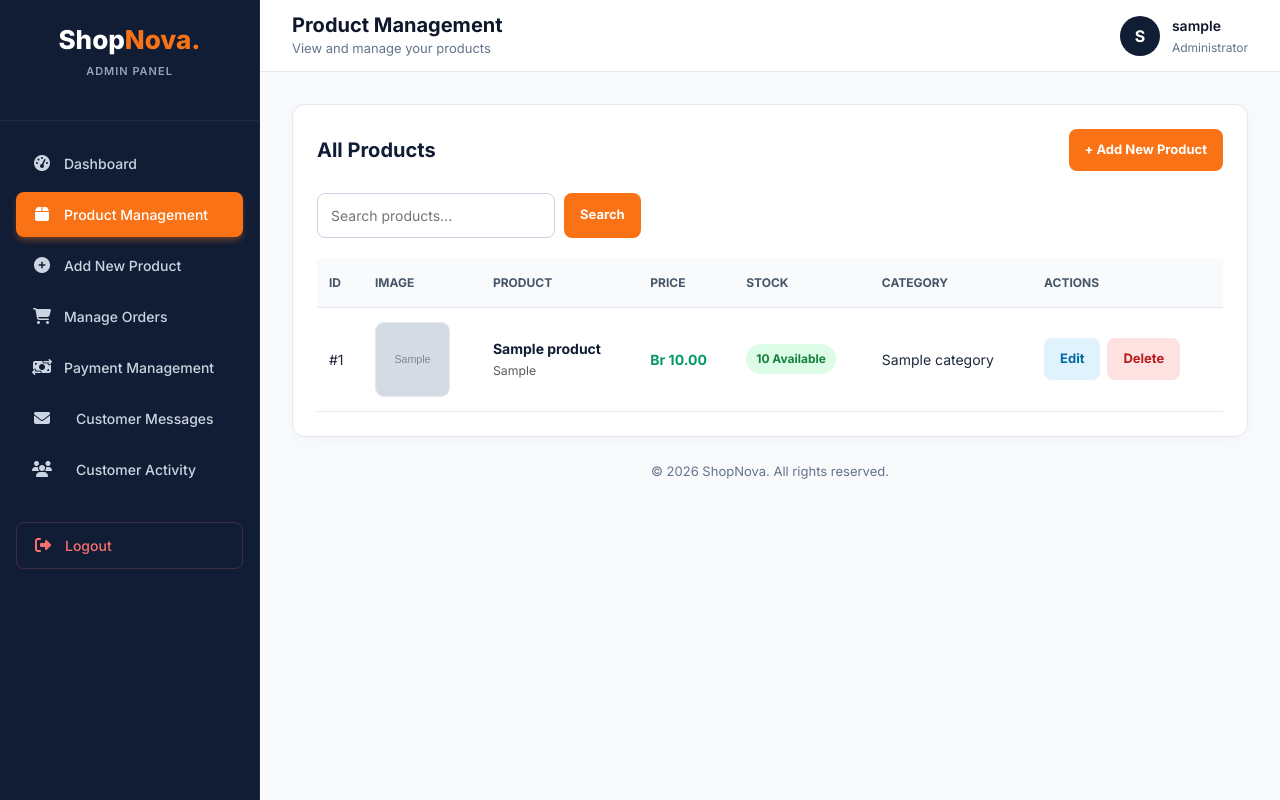
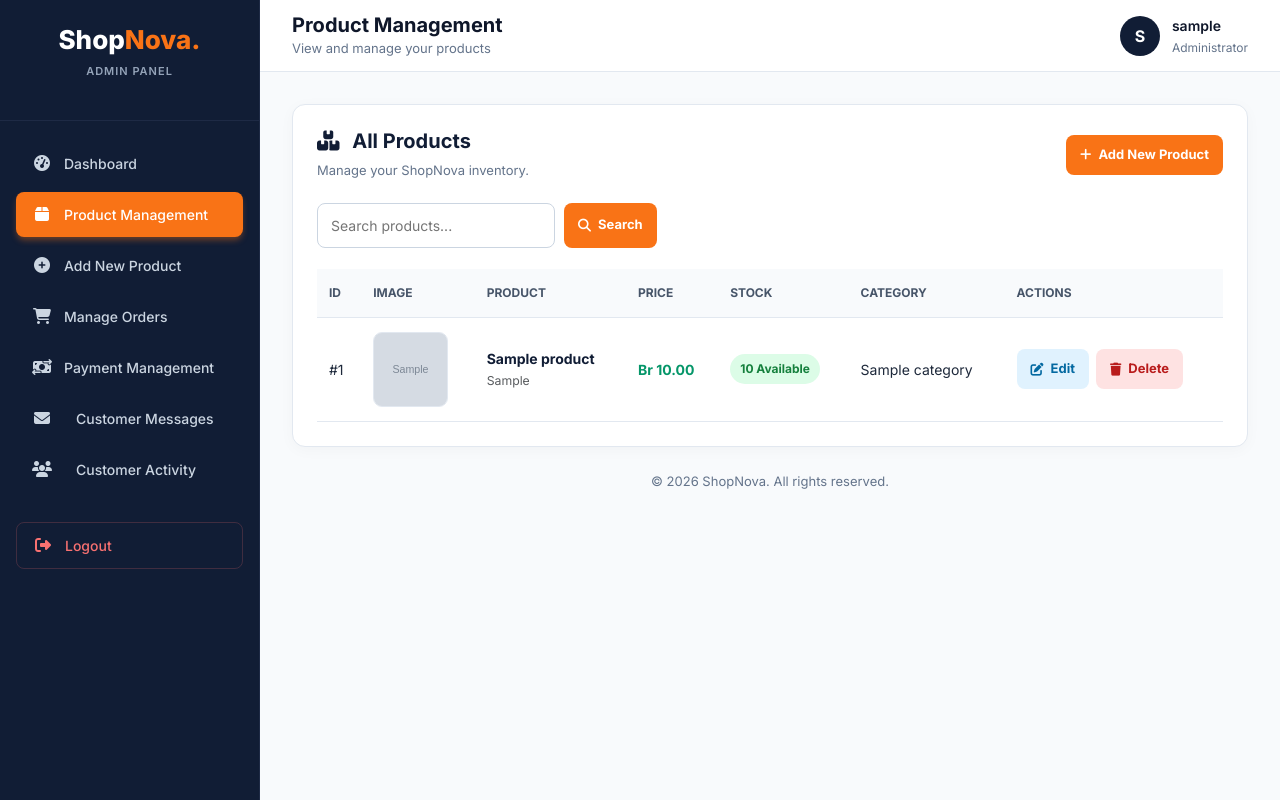
Before and after one commit to tadege4340-web/tadegemarket, a Flask app: page /admin/products in a window 1280 px wide. Run offline with Flask 3, Linux system fonts and the light colour scheme; the visitor is signed in with stand-in values (Sample User, id 1); tables that the repository leaves empty hold one stand-in row (values such as "Sample post"); grey boxes marked "Sample" are stand-in pictures; parts of the project's set-up code (start-up, migrations or seed data) failed here and were passed over.

Commit message:
Fix ShopNova admin dashboard and product management

```diff
--- a/templates/_admin_products.html
+++ b/templates/_admin_products.html
@@ -7,16 +9,19 @@
 }
 
 .product-management .button {
-        display: inline-block;
+    display: inline-flex;
+    align-items: center;
+    justify-content: center;
+    gap: 7px;
     text-decoration: none;
     border: none;
     border-radius: 8px;
-        padding: 11px 16px;
+    padding: 10px 14px;
     cursor: pointer;
     font-size: 13px;
-        font-weight: bold;
-        text-align: center;
-        transition: 0.2s ease;
+    font-weight: 700;
+    transition: .2s ease;
+    white-space: nowrap;
 }
 
 .product-management .primary {
@@ -197,9 +211,32 @@
     background: #fee2e2;
     color: #991b1b;
 }
+
+.product-management .product-count {
+    color: #64748b;
+    font-size: 13px;
+    margin-top: 8px;
+}
+
+.product-management button:disabled {
+    opacity: .6;
+    cursor: not-allowed;
+}
+
+@media(max-width: 600px) {
+    .product-management .panel {
+        padding: 14px;
+    }
+
+    .product-management .search-form input {
+        min-width: 100%;
+    }
+}
 </style>
 
 <div class="product-management">
+
+    <!-- FLASH MESSAGES -->
 
     {% with messages = get_flashed_messages(with_categories=true) %}
         {% if messages %}
@@ -213,9 +250,20 @@
 
     <section class="panel">
 
+        <!-- HEADER -->
+
         <div class="panel-heading">
 
-            <h2>All Products</h2>
+            <div>
+                <h2>
+                    <i class="fas fa-boxes-stacked me-2"></i>
+                    All Products
+                </h2>
+
+                <div class="product-count">
+                    Manage your ShopNova inventory.
+                </div>
+            </div>
 
             <a href="{{ url_for('add_product') }}"
                class="button primary"
@@ -223,26 +271,28 @@
                data-title="Add New Product"
                data-subtitle="Add a product to your ShopNova inventory">
 
-                + Add New Product
+                <i class="fas fa-plus"></i>
+                Add New Product
 
             </a>
 
         </div>
 
-        <!-- SEARCH FORM -->
+        <!-- SEARCH -->
 
         <form method="GET"
               action="{{ url_for('admin_products') }}"
-              class="search-form"
-              data-admin-search>
+              class="search-form">
 
             <input
                 type="search"
                 name="search"
                 value="{{ search|default('') }}"
-                placeholder="Search products...">
+                placeholder="Search products..."
+            >
 
             <button type="submit" class="button primary">
+                <i class="fas fa-search"></i>
                 Search
             </button>
 
@@ -254,6 +304,7 @@
                    data-title="Product Management"
                    data-subtitle="Manage your ShopNova product inventory">
 
+                    <i class="fas fa-times"></i>
                     Clear
 
                 </a>
@@ -320,16 +385,17 @@
                                     alt="{{ product.name }}"
                                     class="product-image"
                                     loading="lazy"
-                                    onerror="this.style.display='none'; this.nextElementSibling.style.display='flex';">
+                                    onerror="this.style.display='none'; this.nextElementSibling.style.display='flex';"
+                                >
 
                                 <div class="no-image" style="display:none;">
-                                    📦
+                                    <i class="fas fa-box"></i>
                                 </div>
 
                             {% else %}
 
                                 <div class="no-image">
-                                    📦
+                                    <i class="fas fa-box"></i>
                                 </div>
 
                             {% endif %}
@@ -394,13 +462,16 @@
                                    data-title="Edit Product"
                                    data-subtitle="Update product information">
 
+                                    <i class="fas fa-edit"></i>
                                     Edit
 
                                 </a>
 
+                                <!-- DELETE -->
+
                                 <form method="POST"
                                       action="{{ url_for('delete_product', product_id=product.id) }}"
-                                      onsubmit="return confirm('Are you sure you want to delete this product?');">
+                                      data-product-delete>
 
                                     {% if csrf_token is defined %}
                                         <input type="hidden"
@@ -411,6 +482,7 @@
                                     <button type="submit"
                                             class="button delete">
 
+                                        <i class="fas fa-trash"></i>
                                         Delete
 
                                     </button>
@@ -432,20 +504,19 @@
                             <div class="empty">
 
                                 <div style="font-size:45px;">
-                                    📦
+                                    <i class="fas fa-box-open"></i>
                                 </div>
 
                                 <h3>No Products Found</h3>
 
                                 <p>
                                     {% if search %}
-                                        No products match your search for "{{ search }}".
+                                        No products match your search for
+                                        "{{ search }}".
                                     {% else %}
                                         Add your first product to your inventory.
                                     {% endif %}
                                 </p>
-
-                                <br>
 
                                 <a href="{{ url_for('add_product') }}"
                                    class="button primary"
@@ -453,6 +524,7 @@
                                    data-title="Add New Product"
                                    data-subtitle="Add a product to your inventory">
 
+                                    <i class="fas fa-plus"></i>
                                     Add Product
 
                                 </a>
--- a/templates/admin_dashboard.html
+++ b/templates/admin_dashboard.html
@@ -55,6 +55,10 @@
             color: #991b1b;
         }
 
+        .ajax-error h5 {
+            font-weight: 700;
+        }
+
         .ajax-success-message {
             margin: 15px 0;
         }
@@ -87,8 +91,6 @@
         </div>
 
         <nav class="sidebar-menu">
-
-            <!-- DASHBOARD -->
 
             <a href="{{ url_for('admin_dashboard') }}"
                data-admin-page
@@ -100,8 +102,6 @@
 
             </a>
 
-            <!-- PRODUCT MANAGEMENT -->
-
             <a href="{{ url_for('admin_products') }}"
                data-admin-page
                data-title="Product Management"
@@ -112,8 +112,6 @@
 
             </a>
 
-            <!-- ADD PRODUCT -->
-
             <a href="{{ url_for('add_product') }}"
                data-admin-page
                data-title="Add New Product"
@@ -124,8 +122,6 @@
 
             </a>
 
-            <!-- ORDERS -->
-
             <a href="{{ url_for('admin_orders') }}"
                data-admin-page
                data-title="Manage Orders"
@@ -135,8 +131,6 @@
                 <span>Manage Orders</span>
 
             </a>
-
-            <!-- PAYMENTS -->
 
             <a href="{{ url_for('admin_payments') }}"
                data-admin-page
@@ -154,8 +148,6 @@
 
             </a>
 
-            <!-- CUSTOMER MESSAGES -->
-
             <a href="{{ url_for('admin_support') }}"
                data-admin-page
                data-title="Customer Messages"
@@ -175,8 +167,6 @@
 
             </a>
 
-            <!-- CUSTOMER ACTIVITY - NEW -->
-
             <a href="{{ url_for('admin_customers') }}"
                data-admin-page
                data-title="Customer Activity"
@@ -190,8 +180,6 @@
 
             </a>
 
-            <!-- LOGOUT -->
-
             <a href="{{ url_for('logout') }}" class="logout">
 
                 <i class="fas fa-right-from-bracket"></i>
@@ -239,6 +227,10 @@
 
                             Product Management
 
+                        {% elif initial_content_template == '_edit_product.html' %}
+
+                            Edit Product
+
                         {% elif initial_content_template == '_add_product.html' %}
 
                             Add New Product
@@ -272,6 +264,10 @@
                         {% elif initial_content_template == '_admin_products.html' %}
 
                             View and manage your products
+
+                        {% elif initial_content_template == '_edit_product.html' %}
+
+                            Update product information
 
                         {% elif initial_content_template == '_add_product.html' %}
 
@@ -412,11 +408,13 @@
             const data = await response.json();
 
             if (data.success) {
+
                 window.dispatchEvent(
                     new CustomEvent("shopnova:presence-updated", {
                         detail: data
                     })
                 );
+
             }
 
         } catch (error) {
@@ -428,6 +426,7 @@
             heartbeatInProgress = false;
 
         }
+
     }
 
     function startAdminHeartbeat() {
@@ -444,6 +443,7 @@
             sendAdminHeartbeat,
             HEARTBEAT_INTERVAL
         );
+
     }
 
     function stopAdminHeartbeat() {
@@ -454,6 +454,7 @@
             window.clearInterval(heartbeatTimer);
             heartbeatTimer = null;
         }
+
     }
 
     document.addEventListener("visibilitychange", function () {
@@ -468,7 +469,6 @@
     });
 
     window.addEventListener("pageshow", startAdminHeartbeat);
-
     window.addEventListener("pagehide", stopAdminHeartbeat);
 
     startAdminHeartbeat();
@@ -480,7 +480,6 @@
 <!-- ADMIN DASHBOARD JAVASCRIPT -->
 
 <script>
-
 document.addEventListener("DOMContentLoaded", function () {
 
     "use strict";
@@ -496,7 +495,9 @@ document.addEventListener("DOMContentLoaded", function () {
     let notificationInProgress = false;
 
 
+    // =====================================================
     // MOBILE SIDEBAR
+    // =====================================================
 
     if (mobileMenuButton && sidebar) {
 
@@ -507,7 +508,9 @@ document.addEventListener("DOMContentLoaded", function () {
     }
 
 
-    // HTML ESCAPING
+    // =====================================================
+    // ESCAPE HTML
+    // =====================================================
 
     function escapeHtml(value) {
 
@@ -519,7 +522,9 @@ document.addEventListener("DOMContentLoaded", function () {
     }
 
 
+    // =====================================================
     // UPDATE HEADER
+    // =====================================================
 
     function updateHeader(title, subtitle) {
 
@@ -534,7 +539,9 @@ document.addEventListener("DOMContentLoaded", function () {
     }
 
 
-    // ACTIVE MENU
+    // =====================================================
+    // ACTIVE SIDEBAR MENU
+    // =====================================================
 
     function setActiveMenu(url) {
 
@@ -543,6 +550,12 @@ document.addEventListener("DOMContentLoaded", function () {
             window.location.origin
         ).pathname;
 
+        // Edit product pages belong to Product Management.
+        const normalizedPath = targetPath.replace(
+            /\/edit\/\d+\/?$/,
+            ""
+        );
+
         document.querySelectorAll("a[data-admin-page]").forEach(function (link) {
 
             link.classList.remove("active");
@@ -552,7 +565,10 @@ document.addEventListener("DOMContentLoaded", function () {
                 window.location.origin
             ).pathname;
 
-            if (linkPath === targetPath) {
+            if (
+                linkPath === targetPath ||
+                linkPath === normalizedPath
+            ) {
                 link.classList.add("active");
             }
 
@@ -561,7 +577,9 @@ document.addEventListener("DOMContentLoaded", function () {
     }
 
 
-    // LOADING
+    // =====================================================
+    // LOADING SCREEN
+    // =====================================================
 
     function showLoading() {
 
@@ -576,7 +594,9 @@ document.addEventListener("DOMContentLoaded", function () {
     }
 
 
-    // CHART
+    // =====================================================
+    // CHART INITIALIZATION
+    // =====================================================
 
     function drawChart() {
 
@@ -598,6 +618,9 @@ document.addEventListener("DOMContentLoaded", function () {
 
         gradient.addColorStop(0, "rgba(249, 115, 22, 0.2)");
         gradient.addColorStop(1, "rgba(249, 115, 22, 0)");
+
+        // These are demonstration values.
+        // Replace them with real sales data from Flask.
 
         new Chart(ctx, {
 
@@ -617,7 +640,7 @@ document.addEventListener("DOMContentLoaded", function () {
 
                 datasets: [{
 
-                    label: "Revenue (ETB)",
+                    label: "Sample Revenue (ETB)",
 
                     data: [
                         12000,
@@ -678,7 +701,9 @@ document.addEventListener("DOMContentLoaded", function () {
     }
 
 
-    // JSON RESPONSE
+    // =====================================================
+    // READ JSON RESPONSE
+    // =====================================================
 
     async function readJsonResponse(response) {
 
@@ -693,7 +718,7 @@ document.addEventListener("DOMContentLoaded", function () {
             }
 
             throw new Error(
-                "The server did not return JSON. Check the Flask route and AJAX response."
+                "The server did not return JSON. Check your Flask AJAX route."
             );
 
         }
@@ -703,7 +728,10 @@ document.addEventListener("DOMContentLoaded", function () {
     }
 
 
-    // PRODUCT FORM
+    // =====================================================
+    // PRODUCT FORM INITIALIZATION
+    // Works for Add Product and Edit Product.
+    // =====================================================
 
     function initializeProductForm() {
 
@@ -791,7 +819,7 @@ document.addEventListener("DOMContentLoaded", function () {
         }
 
 
-        // REMOVE IMAGE
+        // REMOVE SELECTED IMAGE
 
         if (removeBtn) {
 
@@ -829,7 +857,7 @@ document.addEventListener("DOMContentLoaded", function () {
             clearBtn.addEventListener("click", function () {
 
                 if (messageArea) {
-                    messageArea.textContent = "";
+                    messageArea.replaceChildren();
                 }
 
                 window.setTimeout(function () {
@@ -845,7 +873,7 @@ document.addEventListener("DOMContentLoaded", function () {
         }
 
 
-        // SUBMIT PRODUCT FORM
+        // SUBMIT ADD / EDIT PRODUCT
 
         form.addEventListener("submit", async function (event) {
 
@@ -873,7 +901,7 @@ document.addEventListener("DOMContentLoaded", function () {
             }
 
             if (messageArea) {
-                messageArea.textContent = "";
+                messageArea.replaceChildren();
             }
 
             try {
@@ -896,11 +924,20 @@ document.addEventListener("DOMContentLoaded", function () {
                 const data = await readJsonResponse(response);
 
                 if (!response.ok || !data.success) {
-                    throw new Error(data.message || "Unable to save product.");
+
+                    throw new Error(
+                        data.message || "Unable to save product."
+                    );
+
                 }
 
+                const destination =
+                    data.redirect ||
+                    data.redirect_url ||
+                    "/admin/products";
+
                 await loadAdminPage(
-                    data.redirect || data.redirect_url || "/admin/products",
+                    destination,
                     "Product Management",
                     "View and manage your products",
                     true
@@ -917,6 +954,10 @@ document.addEventListener("DOMContentLoaded", function () {
 
                     messageArea.replaceChildren(alertBox);
 
+                } else {
+
+                    alert(error.message);
+
                 }
 
             } finally {
@@ -937,7 +978,9 @@ document.addEventListener("DOMContentLoaded", function () {
     }
 
 
+    // =====================================================
     // INITIALIZE CURRENT PAGE
+    // =====================================================
 
     function initializeCurrentPage() {
 
@@ -952,7 +995,9 @@ document.addEventListener("DOMContentLoaded", function () {
     }
 
 
-    // FORM ERROR
+    // =====================================================
+    // SHOW FORM ERROR
+    // =====================================================
 
     function showFormError(form, message) {
 
@@ -962,7 +1007,8 @@ document.addEventListener("DOMContentLoaded", function () {
 
             alertBox = document.createElement("div");
 
-            alertBox.className = "alert alert-danger ajax-form-error mt-3";
+            alertBox.className =
+                "alert alert-danger ajax-form-error mt-3";
 
             form.prepend(alertBox);
 
@@ -978,7 +1024,10 @@ document.addEventListener("DOMContentLoaded", function () {
     }
 
 
-    // AJAX FORM SUBMISSION
+    // =====================================================
+    // GENERIC AJAX POST FORM
+    // Used by Delete, Orders, Support, and other forms.
+    // =====================================================
 
     async function submitAdminForm(form) {
 
@@ -1034,7 +1083,11 @@ document.addEventListener("DOMContentLoaded", function () {
             const data = await readJsonResponse(response);
 
             if (!response.ok || !data.success) {
-                throw new Error(data.message || "The requested action failed.");
+
+                throw new Error(
+                    data.message || "The requested action failed."
+                );
+
             }
 
             const destination =
@@ -1051,6 +1104,10 @@ document.addEventListener("DOMContentLoaded", function () {
 
         } catch (error) {
 
+            showFormError(form, error.message);
+
+        } finally {
+
             form.dataset.submitting = "false";
 
             if (submitButton) {
@@ -1063,16 +1120,21 @@ document.addEventListener("DOMContentLoaded", function () {
 
             }
 
-            showFormError(form, error.message);
-
-        }
-
-    }
-
-
+        }
+
+    }
+
+
+    // =====================================================
     // AJAX PAGE LOADING
-
-    async function loadAdminPage(url, title, subtitle, pushHistory = true) {
+    // =====================================================
+
+    async function loadAdminPage(
+        url,
+        title,
+        subtitle,
+        pushHistory = true
+    ) {
 
         if (currentController) {
             currentController.abort();
@@ -1107,7 +1169,11 @@ document.addEventListener("DOMContentLoaded", function () {
             }
 
             if (!response.ok) {
-                throw new Error("Unable to load page. HTTP " + response.status);
+
+                throw new Error(
+                    "Unable to load page. HTTP " + response.status
+                );
+
             }
 
             const html = await response.text();
@@ -1162,7 +1228,9 @@ document.addEventListener("DOMContentLoaded", function () {
                         <i class="fas fa-triangle-exclamation me-2"></i>
                         Page Loading Failed
                     </h5>
+
                     <p>${escapeHtml(error.message)}</p>
+
                     <button class="btn btn-danger btn-sm"
                             type="button"
                             id="ajaxReloadButton">
@@ -1182,11 +1250,15 @@ document.addEventListener("DOMContentLoaded", function () {
     }
 
 
+    // =====================================================
     // RELOAD ERROR BUTTON
+    // =====================================================
 
     document.addEventListener("click", function (event) {
 
-        const reloadButton = event.target.closest("#ajaxReloadButton");
+        const reloadButton = event.target.closest(
+            "#ajaxReloadButton"
+        );
 
         if (reloadButton) {
             window.location.reload();
@@ -1195,11 +1267,15 @@ document.addEventListener("DOMContentLoaded", function () {
     });
 
 
+    // =====================================================
     // SIDEBAR AJAX NAVIGATION
+    // =====================================================
 
     document.addEventListener("click", function (event) {
 
-        const link = event.target.closest("a[data-admin-page]");
+        const link = event.target.closest(
+            "a[data-admin-page]"
+        );
 
         if (!link) {
             return;
@@ -1227,11 +1303,15 @@ document.addEventListener("DOMContentLoaded", function () {
     });
 
 
+    // =====================================================
     // OTHER ADMIN LINKS
+    // =====================================================
 
     document.addEventListener("click", function (event) {
 
-        const link = event.target.closest("a:not([data-admin-page])");
+        const link = event.target.closest(
+            "a:not([data-admin-page])"
+        );
 
         if (!link) {
             return;
@@ -1287,7 +1367,9 @@ document.addEventListener("DOMContentLoaded", function () {
     });
 
 
-    // GLOBAL ADMIN FORMS
+    // =====================================================
+    // GLOBAL AJAX FORM HANDLER
+    // =====================================================
 
     document.addEventListener("submit", function (event) {
 
@@ -1301,6 +1383,7 @@ document.addEventListener("DOMContentLoaded", function () {
             return;
         }
 
+        // Payment forms are handled separately.
         if (
             form.id === "paymentDecisionForm" ||
             form.matches("[data-payment-native-form]")
@@ -1308,10 +1391,12 @@ document.addEventListener("DOMContentLoaded", function () {
             return;
         }
 
+        // Product form has its own image-aware handler.
         if (form.id === "productForm") {
             return;
         }
 
+        // Allow explicitly native forms.
         if (form.dataset.nativeForm === "true") {
             return;
         }
@@ -1333,7 +1418,8 @@ document.addEventListener("DOMContentLoaded", function () {
             event.preventDefault();
 
             const url = new URL(
-                form.action || window.location.href
+                form.action || window.location.href,
+                window.location.origin
             );
 
             const params = new URLSearchParams(
@@ -1354,7 +1440,9 @@ document.addEventListener("DOMContentLoaded", function () {
     });
 
 
+    // =====================================================
     // BACK AND FORWARD NAVIGATION
+    // =====================================================
 
     window.addEventListener("popstate", function (event) {
 
@@ -1376,14 +1464,18 @@ document.addEventListener("DOMContentLoaded", function () {
     });
 
 
+    // =====================================================
     // INITIAL SETUP
+    // =====================================================
 
     setActiveMenu(window.location.href);
 
     initializeCurrentPage();
 
 
+    // =====================================================
     // ADMIN NOTIFICATIONS
+    // =====================================================
 
     async function updateNotifications() {
 
@@ -1474,7 +1566,9 @@ document.addEventListener("DOMContentLoaded", function () {
     }
 
 
-    // START NOTIFICATION POLLING
+    // =====================================================
+    // NOTIFICATION POLLING
+    // =====================================================
 
     function startNotificationPolling() {
 
@@ -1492,8 +1586,6 @@ document.addEventListener("DOMContentLoaded", function () {
     }
 
 
-    // STOP NOTIFICATION POLLING
-
     function stopNotificationPolling() {
 
         if (notificationInterval !== null) {
@@ -1506,8 +1598,6 @@ document.addEventListener("DOMContentLoaded", function () {
 
     }
 
-
-    // PAGE VISIBILITY
 
     document.addEventListener("visibilitychange", function () {
 
@@ -1517,23 +1607,13 @@ document.addEventListener("DOMContentLoaded", function () {
 
     });
 
-
-    // RESTORE NOTIFICATION POLLING
-
     window.addEventListener("pageshow", startNotificationPolling);
 
-
-    // CLEANUP WHEN LEAVING
-
     window.addEventListener("pagehide", stopNotificationPolling);
 
-
-    // INITIAL NOTIFICATION START
-
     startNotificationPolling();
 
 });
-
 </script>
 
 </body>
```
Also changed, not shown: other parts of templates/_admin_products.html (+43 -16 lines). Lines whose indentation alone changed are shown as unchanged.
